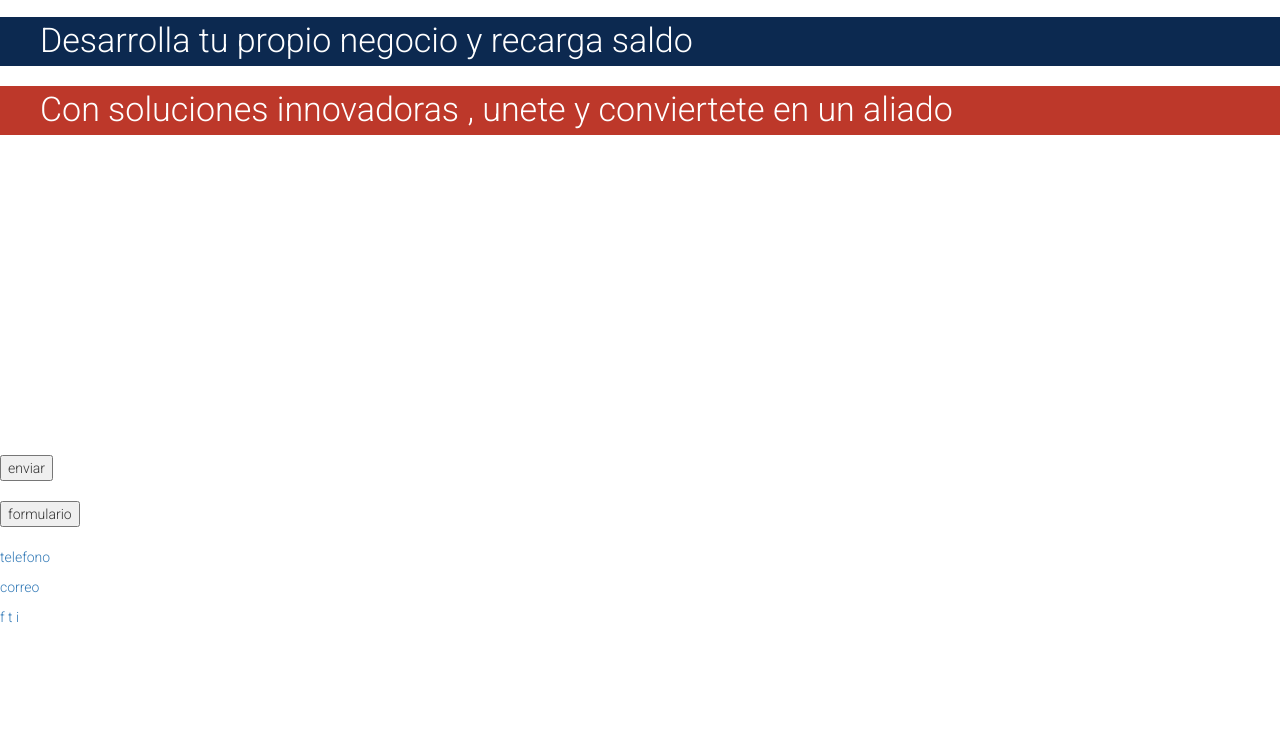
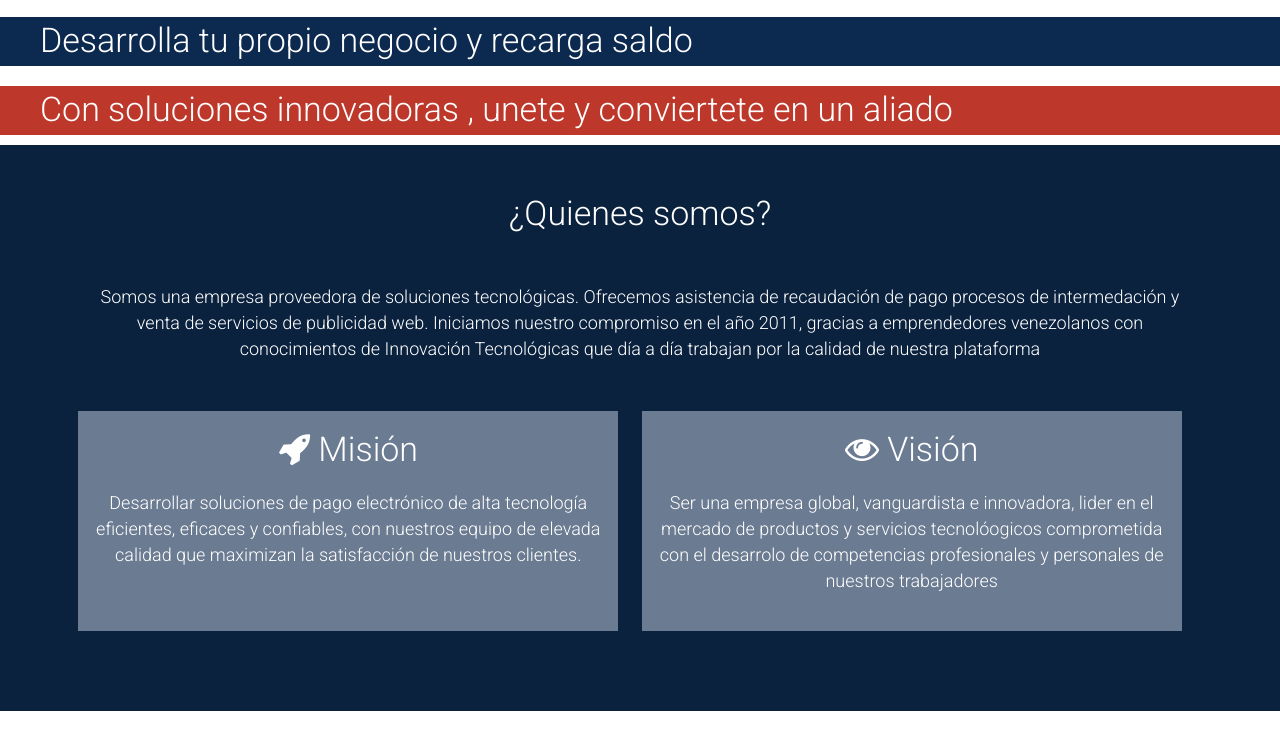
Before and after one commit to wilmer2/webpayall, a plain HTML site: page index.html in a window 1280 px wide. Shown: the part 491-1240 px from the top of the page. Before the commit the page ends 1118 px from the top, so only its background shows below. Drawn offline with nearby package versions, Linux system fonts and the light colour scheme.

Commit message:
section informative

```diff
--- a/css/styles.css
+++ b/css/styles.css
@@ -92,6 +92,41 @@ p {
   background:  #BD382A;
 }
 
+.informative {
+  color: white;
+  background: #0B223F;
+  text-align: center;
+}
+
+.informative h2 {
+  margin: 50px 0;
+  display: inline-block;
+}
+
+.informative-main-p {
+  padding: 0 100px;
+}
+
+.informative-container {
+  margin-top: 50px;
+  height: 300px;
+}
+
+.informative-article {
+  background: #6B7B92;
+  height: 220px;
+  width: 540px;
+  overflow: hidden;
+  display: inline-block;
+  margin-right: 20px;
+}
+
+.informative-article p {
+  padding: 10px;
+  margin: auto;
+}
+
+
 
 
 /*.u-secundarycolor {
--- a/index.html
+++ b/index.html
@@ -66,15 +66,21 @@
     </div>
     <h2>Desarrolla tu propio negocio y recarga saldo</h2>
     <h2>Con soluciones innovadoras , unete y conviertete en un aliado</h2>
-
-
   </section>
-  <section><!-- informative  -->
-    <h2></h2>
-    <p></p>
-    <div>
-      <article></article>
-      <article></article>
+  <section class="informative"><!-- informative  -->
+    <h2>¿Quienes somos?</h2>
+    <p class="informative-main-p">Somos una empresa  proveedora de soluciones tecnol&oacute;gicas. Ofrecemos asistencia de recaudaci&oacute;n de pago procesos de intermedaci&oacute;n y venta de servicios de publicidad web. Iniciamos nuestro compromiso en el año 2011, gracias a emprendedores venezolanos con conocimientos de Innovaci&oacute;n Tecnol&oacute;gicas  que d&iacute;a a d&iacute;a trabajan por la calidad de nuestra plataforma</p>
+    <div class="informative-container">
+      <article class="informative-article">
+        <h3><i class="fa fa-rocket" aria-hidden="true"></i> Misi&oacute;n</h3>
+        <p>Desarrollar soluciones de pago electr&oacute;nico de alta tecnolog&iacute;a eficientes, eficaces y confiables, con nuestros
+          equipo de elevada calidad  que maximizan la satisfacci&oacute;n de nuestros clientes.</p>
+      </article>
+      <article class="informative-article">
+        <h3><i class="fa fa-eye" aria-hidden="true"></i> Visi&oacute;n</h3>
+        <p>Ser una empresa global, vanguardista e innovadora, lider en el mercado de productos y servicios tecnol&oacute;ogicos comprometida
+            con el desarrolo de competencias profesionales y personales de nuestros trabajadores</p>
+      </article>
     </div>
   </section>
   <section><!--benefits-->
```
